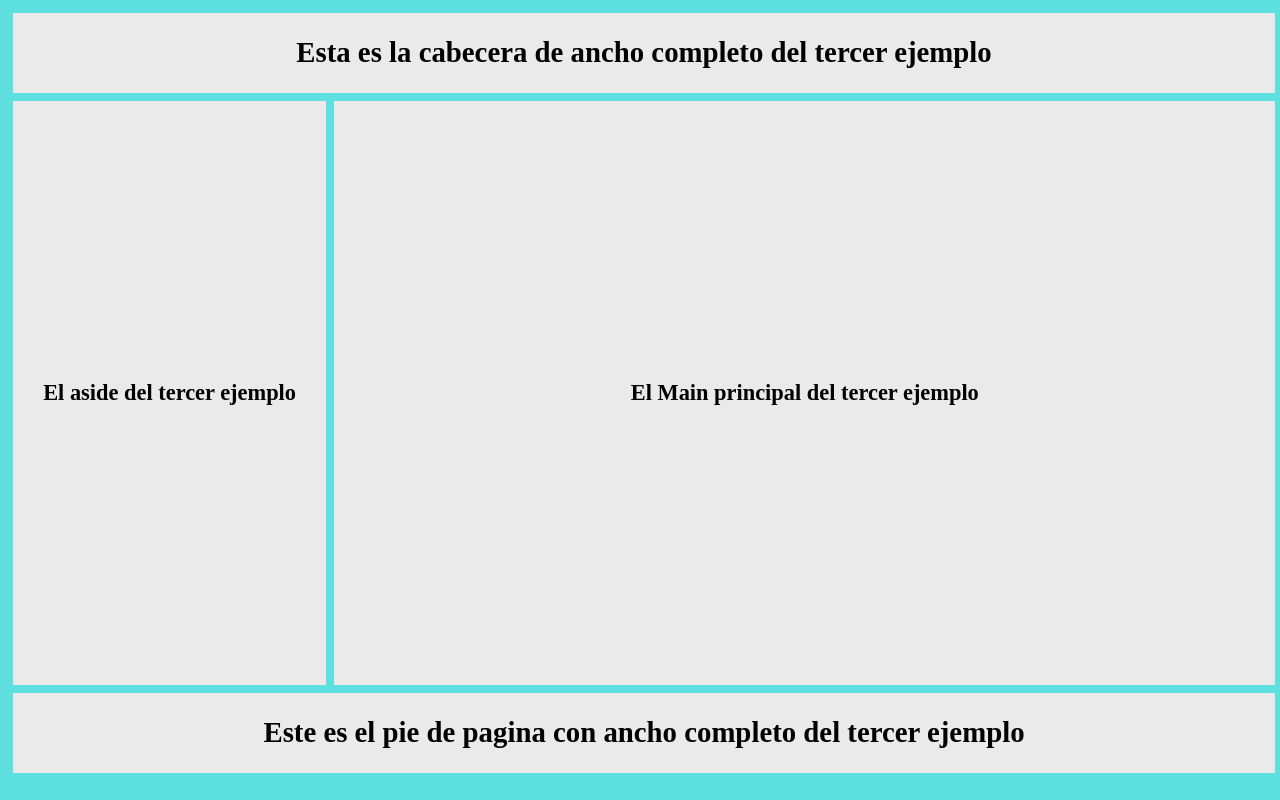
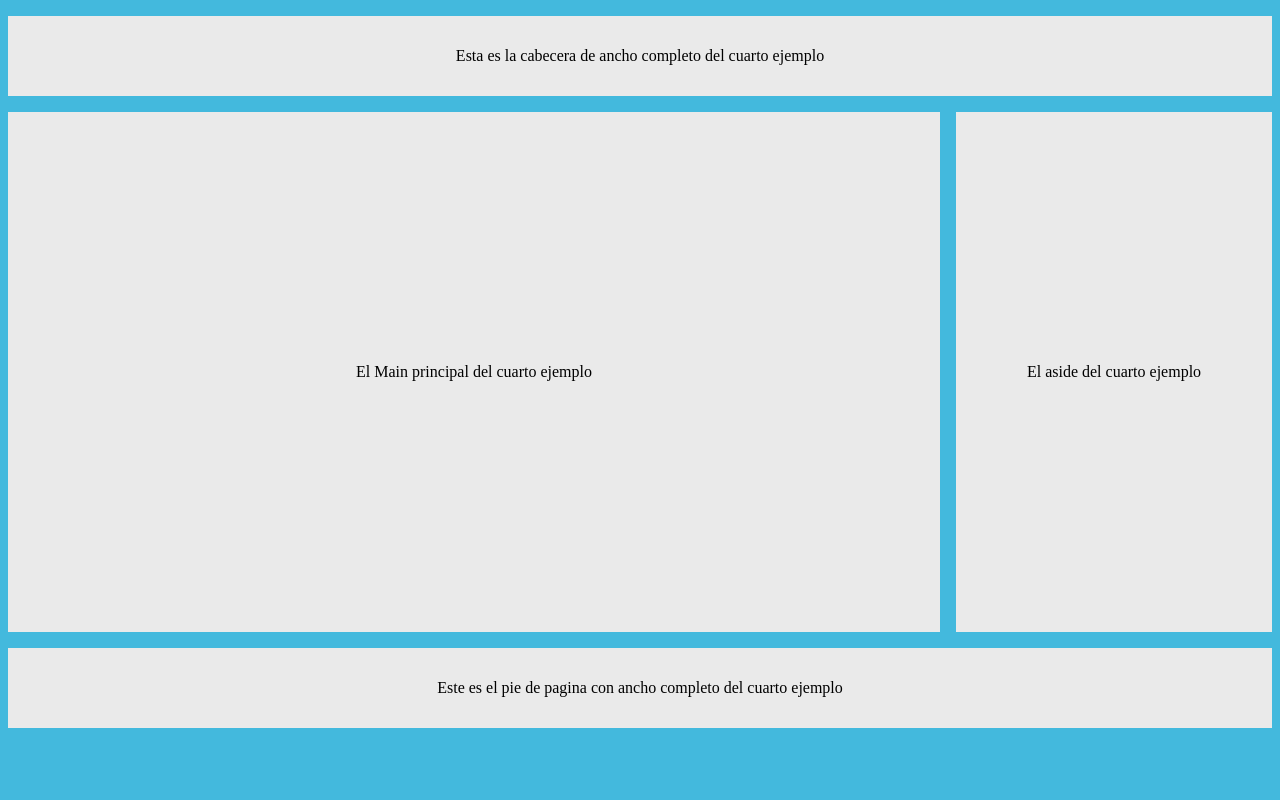
Before and after one commit to FranciscoJOtero/UT6casa, a React (Create React App) app: page / in a window 1280 px wide. Built offline with nearby package versions, Linux system fonts and the light colour scheme.

Commit message:
Version 1.4 rama Grid_Y_FlexBox ejemplo 4 columnas flexibles con cabecera y pie

```diff
--- a/src/App.js
+++ b/src/App.js
@@ -3,8 +3,9 @@ import React from 'react';
 import BoxSizing from './BoxSizing'
 import Formularios from './Formularios'
 import EjemplosGrid from './EjemplosGrid'
-import EjemplosGrid2 from './EjemplosGrid2' */
-import EjemplosGrid3 from './EjemplosGrid3'
+import EjemplosGrid2 from './EjemplosGrid2'
+import EjemplosGrid3 from './EjemplosGrid3' */
+import EjemplosGrid4 from './EjemplosGrid4'
 
 
 function App() {
@@ -20,9 +21,10 @@ function App() {
 
       <EjemplosGrid/>
 
-      <EjemplosGrid2/>  */}
+      <EjemplosGrid2/>
 
-      <EjemplosGrid3/>
+      <EjemplosGrid3/> */}
+      <EjemplosGrid4/>
     </div>
   );
 }
--- /dev/null
+++ b/src/EjemplosGrid4.js
@@ -0,0 +1,32 @@
+import React, { Component } from "react";
+
+class EjemplosGrid4 extends Component {
+
+    render() {
+
+        return(
+
+            <div className="gridContenedor">
+                <header className="cabecera">
+                    Esta es la cabecera de ancho completo del cuarto ejemplo
+                </header>
+
+                <main>
+                    El Main principal del cuarto ejemplo
+                </main>
+
+                <aside>
+                    El aside del cuarto ejemplo
+                </aside>
+
+                <footer className="pie">
+                    Este es el pie de pagina con ancho completo del cuarto ejemplo
+                </footer>
+            </div>
+
+        )
+
+    }
+}
+
+export default EjemplosGrid4
--- a/src/css/style.css
+++ b/src/css/style.css
@@ -1,6 +1,8 @@
 body {
-  background-color: #5fe0e0;
-  margin: 1%;
+  background-color: #43b9dd;
+  margin: 0 auto;
+  max-width: 79em;
+  padding: 1em 0;
 }
 
 /* **********************  AMPLIACION PARTE 1 ************************************************************* */
@@ -100,17 +102,22 @@ header, aside, article, footer {
     justify-content: center;
     min-height: 25vh;
 } */
-/* EJEMPLO HOLY GRAIL EL TERCER EJEMPLO DEL MANUAL 2 columnas flexibles con cabecera y pie */
+/* **************  EJEMPLO HOLY GRAIL EL TERCER EJEMPLO DEL MANUAL 2 columnas flexibles con cabecera y pie *******************
+
 .gridContenedor {
+
     display: grid;
     grid-template-columns: 25% 75%;
-  grid-template-rows: 10vh 73vh 10vh;
+    grid-template-rows: 10vh 73vh 10vh; //Medida relativa
     grid-gap: 0.5rem;
-}
-.gridContenedor > * {
+
+    >* {
+
         box-sizing: border-box;
     }
-.gridContenedor .cabecera, .gridContenedor .pie {
+
+    .cabecera, .pie {
+
         grid-column: 1/3;
         text-align: center;
         background: #eaeaea;
@@ -119,14 +126,54 @@ header, aside, article, footer {
         justify-content: center;
         font-size: 1.8rem;
         font-weight: bold;
+
     }
-.gridContenedor aside, .gridContenedor main {
+
+    aside, main {
+
         background: #eaeaea;
         display: flex;
         align-items: center;
         justify-content: center;
         font-size: 1.4rem;
         font-weight: bold;
+
+    }
+
+
+
+} */
+/* ************** CUARTO EJEMPLO DEL MANUAL 2 columnas flexibles con cabecera y pie *******************/
+.gridContenedor {
+  display: grid;
+  grid-template-columns: repeat(4, 1fr);
+  grid-template-rows: 10vh 65vh 10vh;
+  grid-gap: 1em;
+}
+.gridContenedor .cabecera, .gridContenedor .pie {
+  grid-column: 1/span 5;
+}
+.gridContenedor main {
+  grid-column: 1/span 3;
+}
+.gridContenedor aside {
+  grid-column: span 2;
+}
+@media (max-width: 700px) {
+  .gridContenedor main, .gridContenedor aside {
+    grid-column: 1/span 5;
+  }
+}
+
+header, main, aside, footer {
+  background: #eaeaea;
+  display: flex;
+  align-items: center;
+  justify-content: center;
+}
+
+header, footer {
+  height: 10vh;
 }
 
 /*# sourceMappingURL=style.css.map */
--- a/src/scss/style.scss
+++ b/src/scss/style.scss
@@ -1,7 +1,9 @@
 body {
 
-    background-color: rgb(95, 224, 224);
-    margin:1%;
+    background-color: rgb(67, 185, 221);
+    margin: 0 auto;
+    max-width: 79em;
+    padding: 1em 0;
 }
 
 /* **********************  AMPLIACION PARTE 1 ************************************************************* */
@@ -265,7 +267,7 @@ header, aside, article, footer {
     min-height: 25vh;
 } */
 
-/* EJEMPLO HOLY GRAIL EL TERCER EJEMPLO DEL MANUAL 2 columnas flexibles con cabecera y pie */
+/* **************  EJEMPLO HOLY GRAIL EL TERCER EJEMPLO DEL MANUAL 2 columnas flexibles con cabecera y pie *******************
 
 .gridContenedor {
 
@@ -305,4 +307,53 @@ header, aside, article, footer {
 
 
 
+} */
+
+/* ************** CUARTO EJEMPLO DEL MANUAL 2 columnas flexibles con cabecera y pie *******************/
+
+.gridContenedor {
+
+    display: grid;
+    grid-template-columns: repeat(4, 1fr);
+    grid-template-rows: 10vh 65vh 10vh;
+    grid-gap: 1em;
+
+    .cabecera, .pie {
+
+        grid-column: 1 / span 5;
+
+    }
+
+    main {
+
+        grid-column: 1 / span 3;
+
+    }
+
+    aside {
+
+        grid-column: span 2;
+
+    }
+
+    @media (max-width: 700px) {
+
+        main, aside {
+
+            grid-column: 1 / span 5;
+        }
+    }
+
 }
+
+header, main, aside, footer {
+
+    background: #eaeaea;
+    display: flex; align-items:
+    center; justify-content:
+    center;
+}
+header, footer {
+
+    height: 10vh;
+}
```
Also changed, not shown: 1 other file (tests, documents, lock files or other folders). Lines whose indentation alone changed are shown as unchanged.
